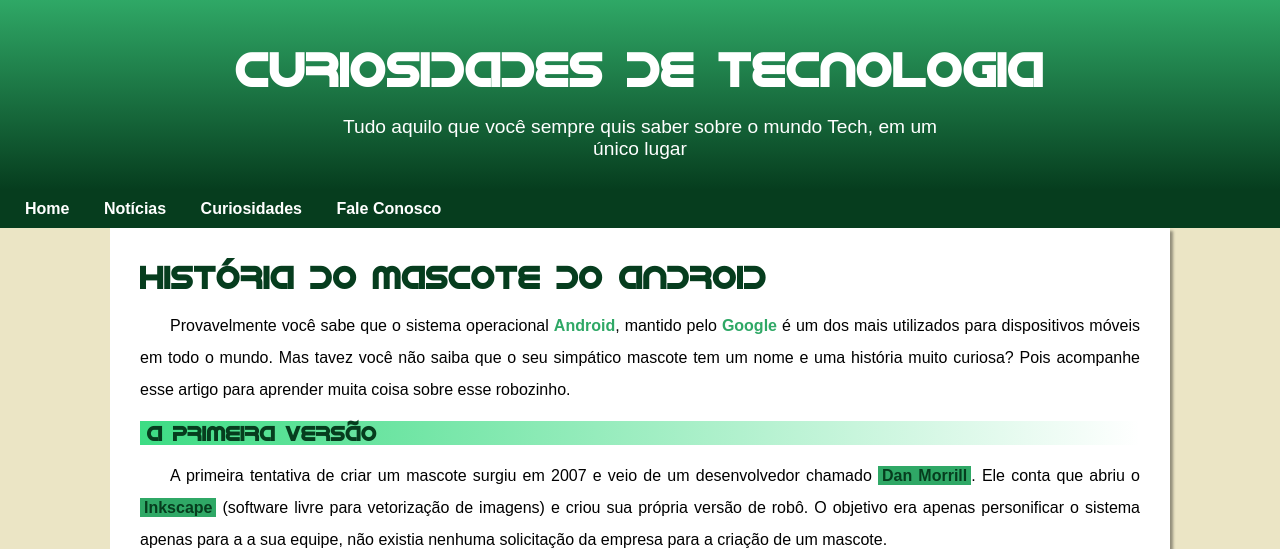
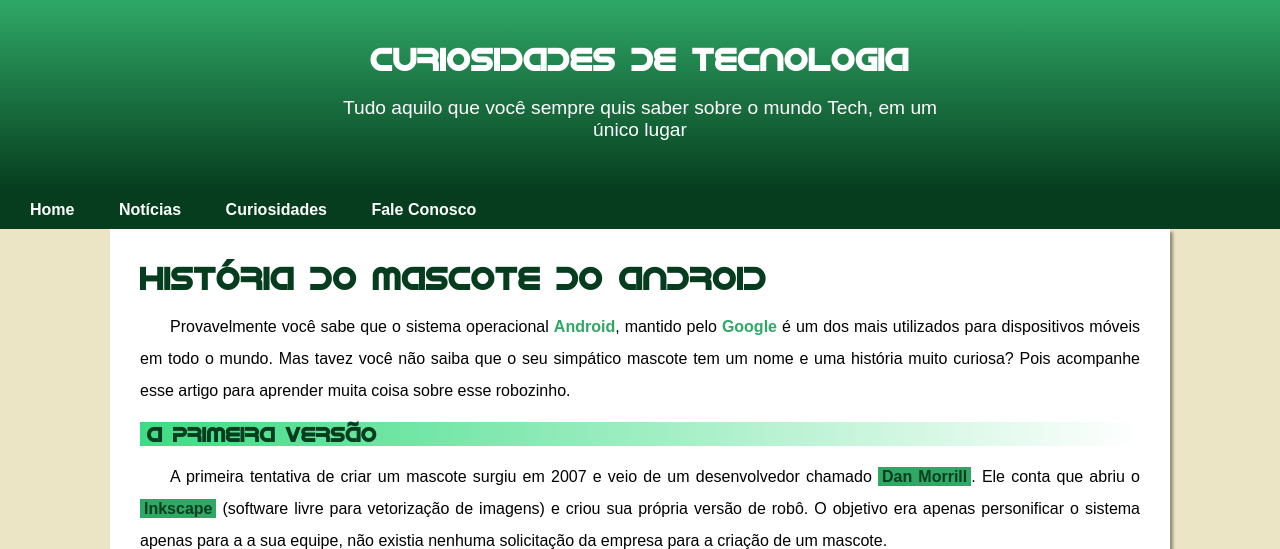
Before and after one commit to Gabrielcgl77/projeto-android, a plain HTML site: page index.html in a window 1280 px wide. Shown: the top 549 px of the page. Drawn offline with Linux system fonts and the light colour scheme; a web font is replaced by a local one.

Commit message:
Atualização

```diff
--- a/estilo/style.css
+++ b/estilo/style.css
@@ -45,7 +45,7 @@ img{
 main{
 
     background-color: white;
-    min-width: 320px;
+    min-width: 300px;
     max-width: 1000px;
     margin: auto;
     margin-bottom: 40px;
@@ -61,7 +61,7 @@ nav{
 }
 nav >a{
     color: white;
-    padding: 15px;
+    padding: 20px;
     text-decoration: none;
     font-weight: bolder;
     border-radius: 3px;
@@ -82,7 +82,7 @@ header >h1{
 color: white;
    font-family: var(--fonte-Android);
    margin-bottom: 20px;
-   font-size: 3em;
+   font-size: 2em;
    text-shadow: 2px,2px,0px, rgba(0, 0, 0, 0,315);
 }
 header >p{
@@ -92,6 +92,7 @@ header >p{
     margin: auto;
     padding-left: 10px;
     padding-right: 10px;
+    padding-bottom: 50px;
 }
 main img.pequeno{
     display: block;
```
